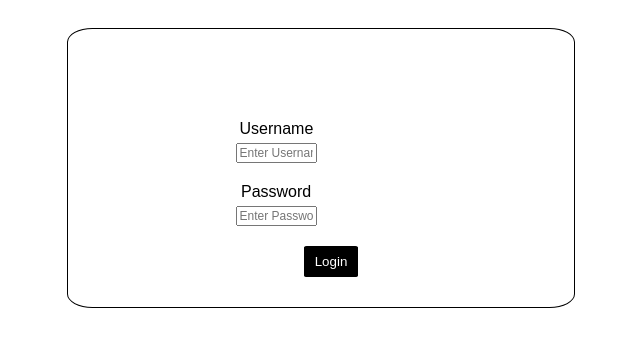
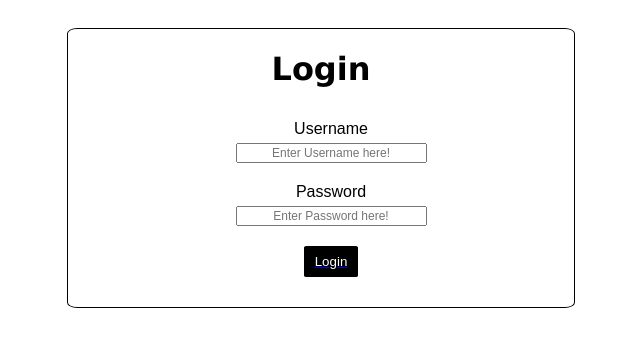
Before and after one commit to steedwards241/2021-react-portfolio, a React (Create React App) app: page / in a window 1280 px wide. Shown: the top 346 px of the page, without its empty margins (339-979 px from the left). Built offline with nearby package versions, Linux system fonts and the light colour scheme; the HTML template or start-up script is replaced by a standard one.

Commit message:
authentication-init

```diff
--- a/package.json
+++ b/package.json
@@ -9,6 +9,7 @@
     "node-sass": "^4.14.1",
     "react": "^17.0.1",
     "react-dom": "^17.0.1",
+    "react-router-dom": "^5.2.0",
     "react-scripts": "4.0.1",
     "web-vitals": "^0.2.4"
   },
--- a/src/App.js
+++ b/src/App.js
@@ -1,9 +1,21 @@
-import Form from './Pages/Form';
+import React from "react";
+import { BrowserRouter as Router, Switch, Route } from "react-router-dom";
+
+import Authentication from './Pages/Authentication';
 
 const App = () => {
   return (
     <div className="app-container">
-      <Form darkMode="darkMode"/>
+      <Router>
+        <Switch>
+          <Route path="/" exact>
+            <Authentication />
+          </Route>
+          <Route path="/home">
+            <h1>Hello World!</h1>
+          </Route>
+        </Switch>
+      </Router>
     </div>
   );
 }
--- a/src/Components/Button.js
+++ b/src/Components/Button.js
@@ -4,8 +4,8 @@ import '../Styles/Button.scss';
 
 const Button = (props) => {
 
-    const darkMode = props.darkMode;
-    const style = `button-container ${darkMode}`;
+    const mode = props.mode;
+    const style = `button-container ${mode}`;
 
     return (
         <div className={style}>
--- a/src/Components/Card.js
+++ b/src/Components/Card.js
@@ -4,8 +4,8 @@ import '../Styles/Card.scss';
 
 const Card = (props) => {
 
-    const darkMode = props.darkMode;
-    const style = `card-container ${darkMode}`;
+    const mode = props.mode;
+    const style = `card-container ${mode}`;
 
     return (
         <div className={style}>
--- a/src/Components/TextField.js
+++ b/src/Components/TextField.js
@@ -4,13 +4,16 @@ import '../Styles/TextField.scss';
 
 const TextField = (props) => {
 
+    const mode = props.mode;
+    const style = `textField-container ${mode}`;
+
     const placeholder = `Enter ${props.label} here!`;
 
     return (
-        <div className="textField-container">
+        <div className={style}>
             <label>{props.label}</label>
             <input
-                type="text"
+                type={props.type}
                 placeholder={placeholder}
                 value={props.value}
                 onChange={props.onChange}
--- /dev/null
+++ b/src/Pages/Authentication.js
@@ -0,0 +1,37 @@
+import React, { useState } from 'react';
+import { Link } from 'react-router-dom';
+
+import Card from '../Components/Card';
+import TextField from '../Components/TextField';
+import Button from '../Components/Button';
+
+import '../Styles/Authentication.scss';
+
+const Authentication = (props) => {
+    const [username, setUsername] = useState("");
+    const [password, setPassword] = useState("");
+
+    const usernameHandler = (event) => {
+        setUsername(event.target.value)
+    }
+
+    const passwordHandler = (event) => {
+        setPassword(event.target.value)
+    }
+
+    const mode = props.mode;
+    const style = `form-container ${mode}`;
+
+    return (
+        <div className={style}>
+            <Card darkMode={props.mode}>
+                <h1>Login</h1>
+                <TextField type="text" label="Username" value={username} onChange={usernameHandler} darkMode={props.darkMode}/>
+                <TextField type="password" label="Password" value={password} onChange={passwordHandler} darkMode={props.darkMode}/>
+                <Link to="/home"><Button buttonName="Login" mode={props.mode}/></Link>
+            </Card>
+        </div>
+    )
+}
+
+export default Authentication;
--- a/src/Pages/Form.js
+++ /dev/null
@@ -1,40 +0,0 @@
-import React, { useState } from 'react';
-
-import Card from '../Components/Card';
-import TextField from '../Components/TextField';
-import Button from '../Components/Button';
-
-import '../Styles/Form.scss';
-
-const Form = (props) => {
-    const [username, setUsername] = useState("");
-    const [password, setPassword] = useState("");
-
-    const usernameHandler = (event) => {
-        setUsername(event.target.value)
-    }
-
-    const passwordHandler = (event) => {
-        setPassword(event.target.value)
-    }
-
-    const buttonHandler = () => {
-        console.log(`Username: ${username}, Password: ${password}`);
-    }
-
-    const darkMode = props.darkMode;
-    const style = `form-container ${darkMode}`;
-
-    return (
-        <div className={style}>
-            <Card darkMode={props.darkMode}>
-                <h1>Form</h1>
-                <TextField label="Username" value={username} onChange={usernameHandler} darkMode={props.darkMode}/>
-                <TextField label="Password" value={password} onChange={passwordHandler} darkMode={props.darkMode}/>
-                <Button buttonName="Login" onClick={buttonHandler} darkMode={props.darkMode}/>
-            </Card>
-        </div>
-    )
-}
-
-export default Form;
--- a/src/Styles/Form.scss
+++ b/src/Styles/Authentication.scss
@@ -7,6 +7,6 @@
     padding: 20px;
 }
 
-.darkMode h1 {
+.dark h1 {
     color: $secondaryColor;
 }
--- a/src/Styles/Button.scss
+++ b/src/Styles/Button.scss
@@ -20,7 +20,7 @@
     box-shadow: rgba(0, 0, 0, 0.45) 0px 0px 8px 0px;
 }
 
-.on button {
-    background-color: $primaryColor;
-    color: $secondaryColor;
+.dark button {
+    background-color: $secondaryColor;
+    color: $primaryColor;
 }
--- a/src/Styles/Card.scss
+++ b/src/Styles/Card.scss
@@ -4,11 +4,10 @@
 .card-container{
     @include flexCenter(40%, column, center);
     border: solid 1px $primaryColor;
-    border-radius: 5%;
+    border-radius: 2%;
     padding-bottom: 20px;
 }
-/*
-.darkMode div{
+
+.dark div{
     background-color: $primaryColor;
 }
-*/
--- a/src/Styles/TextField.scss
+++ b/src/Styles/TextField.scss
@@ -9,7 +9,7 @@
 }
 
 .textField-container {
-    @include flexCenter(40%, column, center);
+    @include flexCenter(100%, column, center);
     padding: 10px;
 }
 
@@ -21,3 +21,7 @@
 .textField-container input {
     @include textField(100%, 12px);
 }
+
+.dark label {
+    color: $secondaryColor;
+}
```
Also changed, not shown: 2 other files (tests, documents, lock files or other folders).
